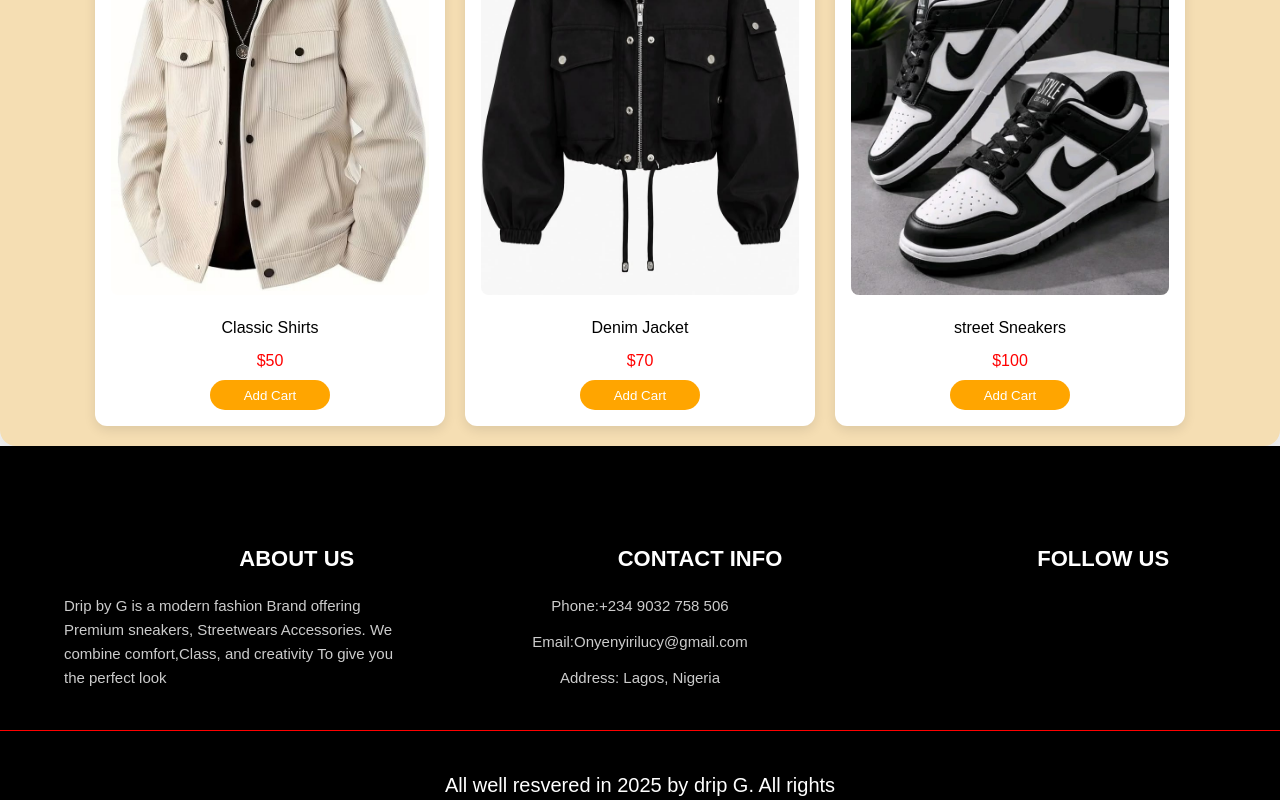
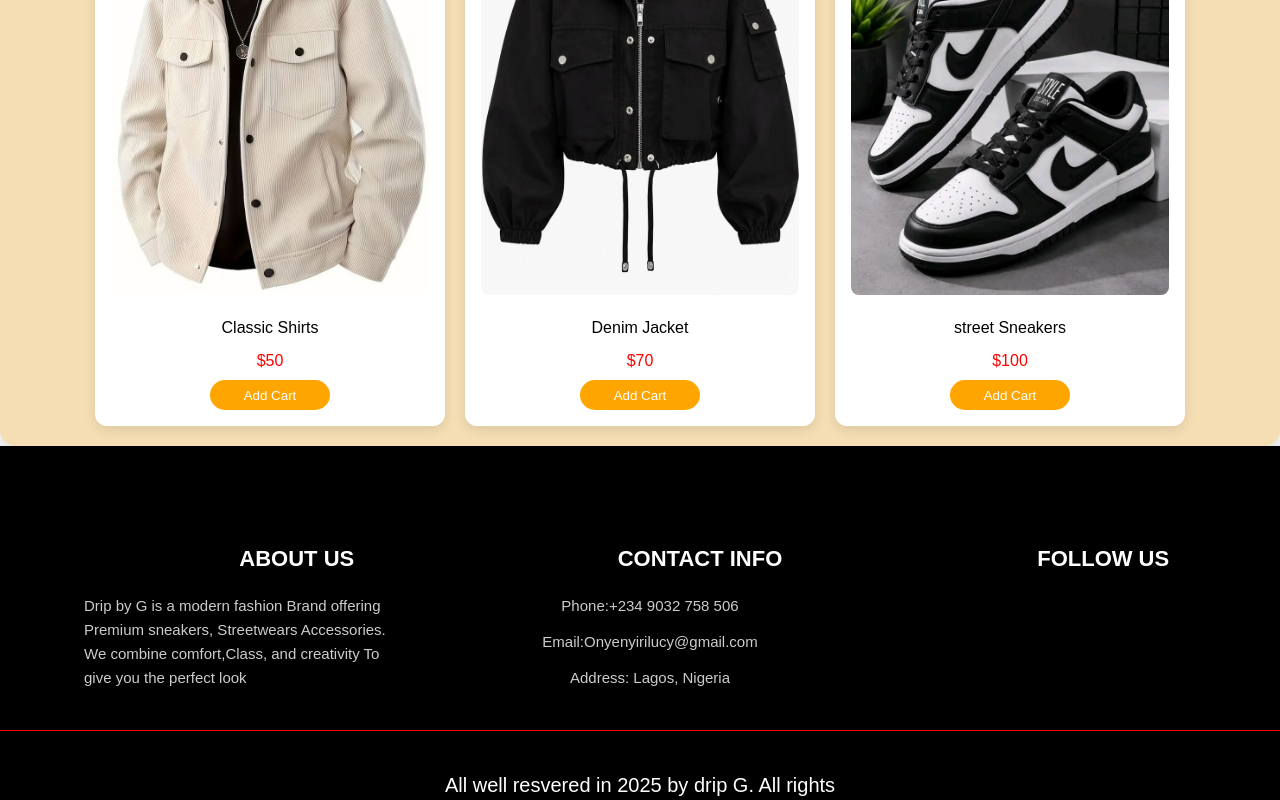
Before and after one commit to onyenyirilucy-spec/dripReact, a React (Vite) app: page / in a window 1280 px wide. Shown: the part 627-1427 px from the top of the page. Built offline with nearby package versions, Linux system fonts and the light colour scheme.

Commit message:
fixed footer alignment

```diff
--- a/src/Component/drip.css
+++ b/src/Component/drip.css
@@ -181,7 +181,7 @@ article{
             color: #cccccc;
             font-family: sans-serif;
             line-height: 1.6;
-            margin: 0;
+            margin-left: 20px;
         }
 
         .next_footer{
```
